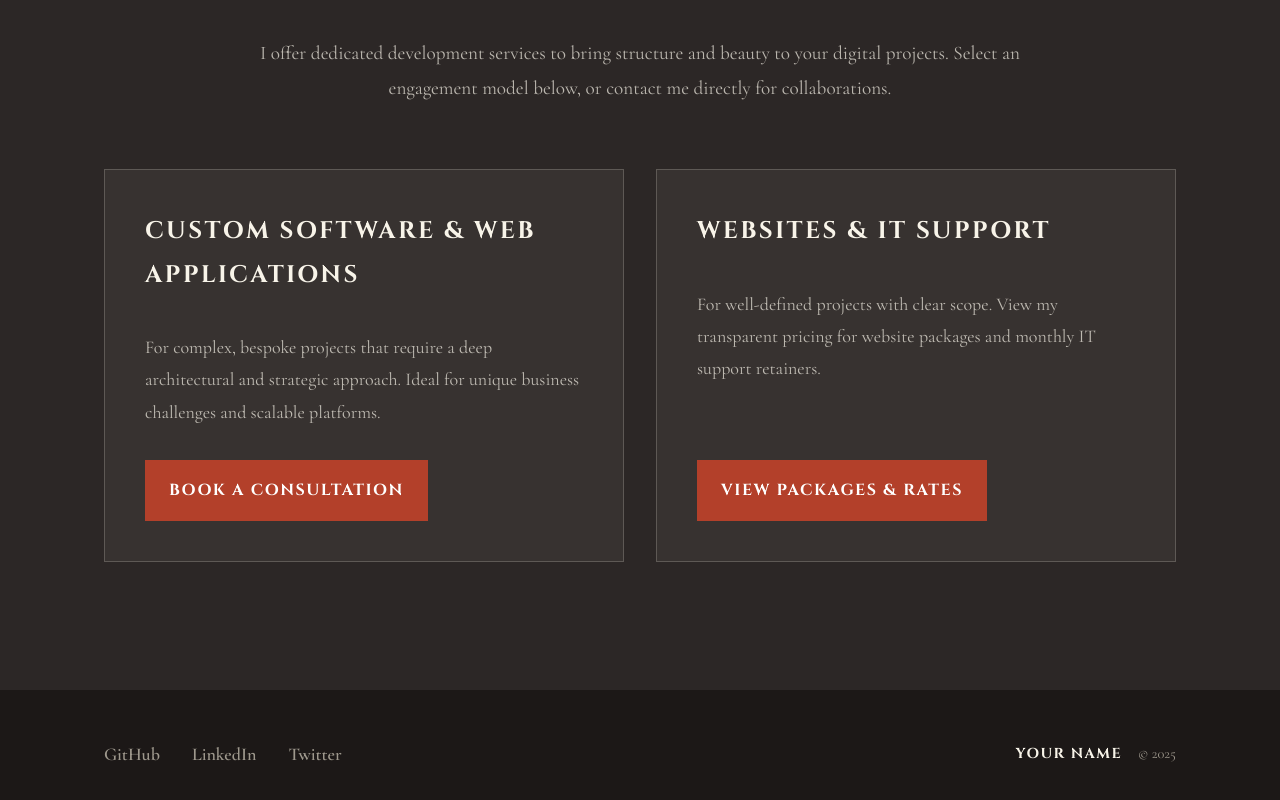
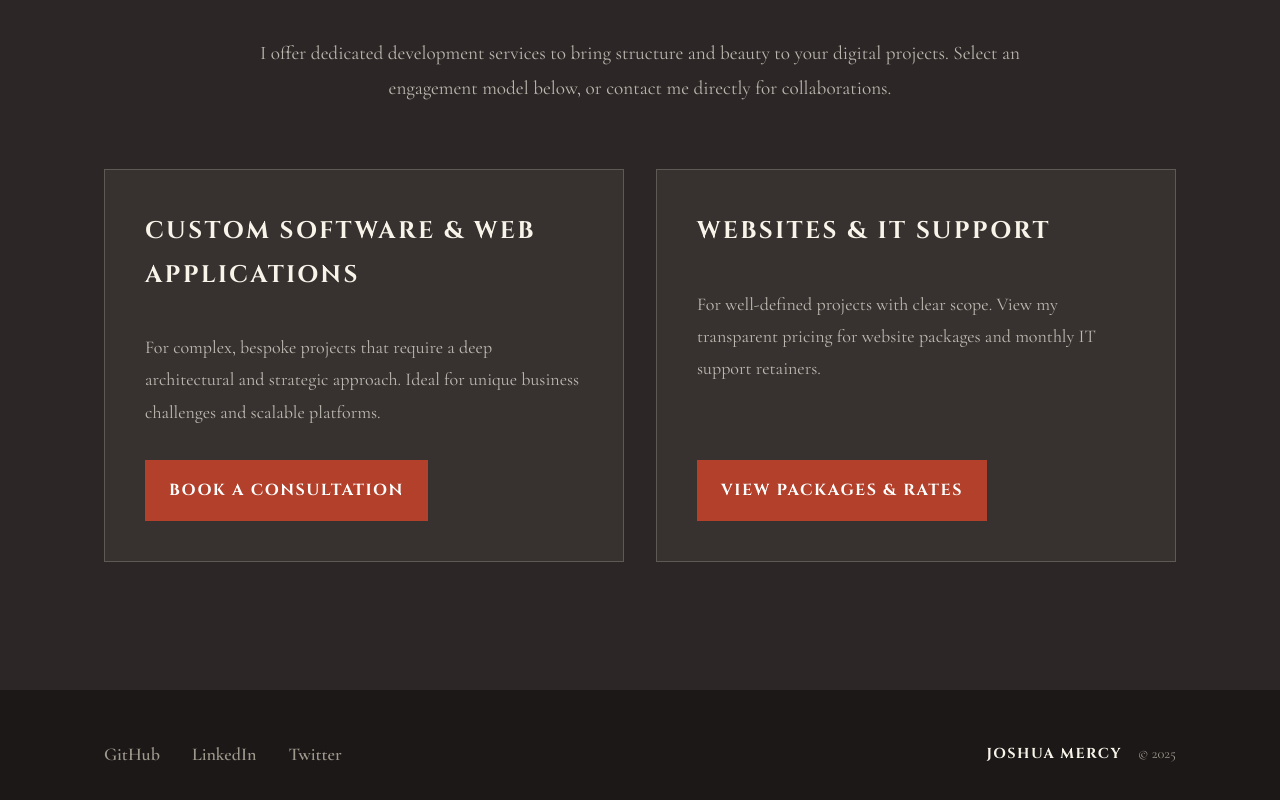
Before and after one commit to Joshuawayne/bookme, a Vue app in the folder my-portfolio/: page / in a window 1280 px wide. Shown: the part 2202-3002 px from the top of the page. Built offline with nearby package versions, Linux system fonts and the light colour scheme; no server answers; the database is empty.

Commit message:
Update TheFooter.vue

```diff
--- a/my-portfolio/src/components/global/TheFooter.vue
+++ b/my-portfolio/src/components/global/TheFooter.vue
@@ -7,7 +7,7 @@
         <a href="#" target="_blank" rel="noopener noreferrer">Twitter</a>
       </div>
       <div class="footer-bottom">
-        <span class="logo-text">Your Name</span>
+        <span class="logo-text">Joshua Mercy</span>
         <span>© {{ new Date().getFullYear() }}</span>
       </div>
     </div>
```
